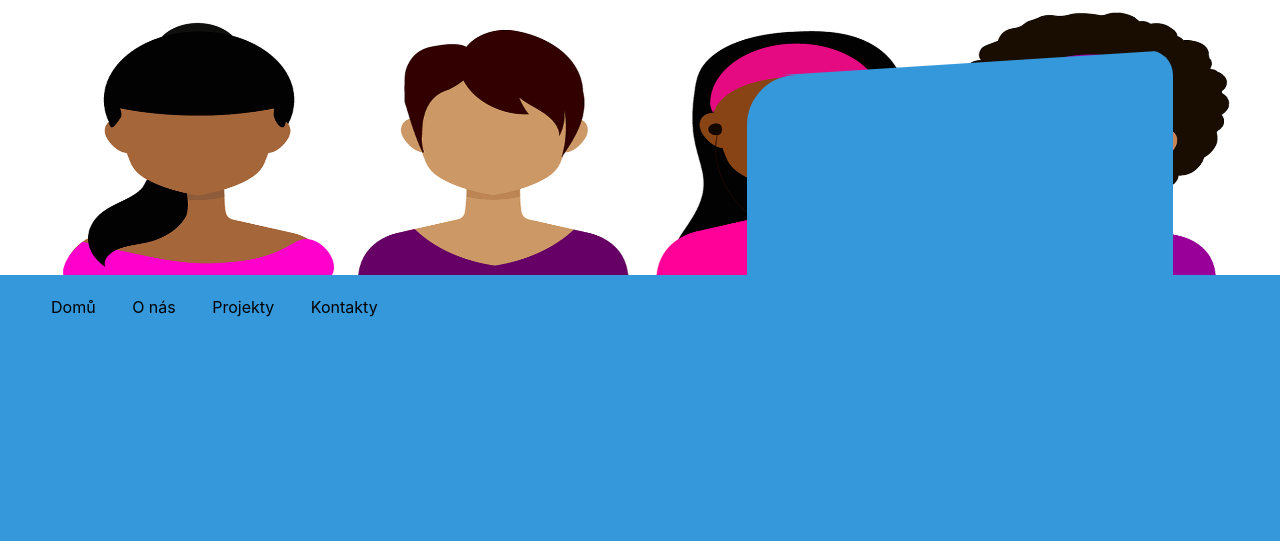
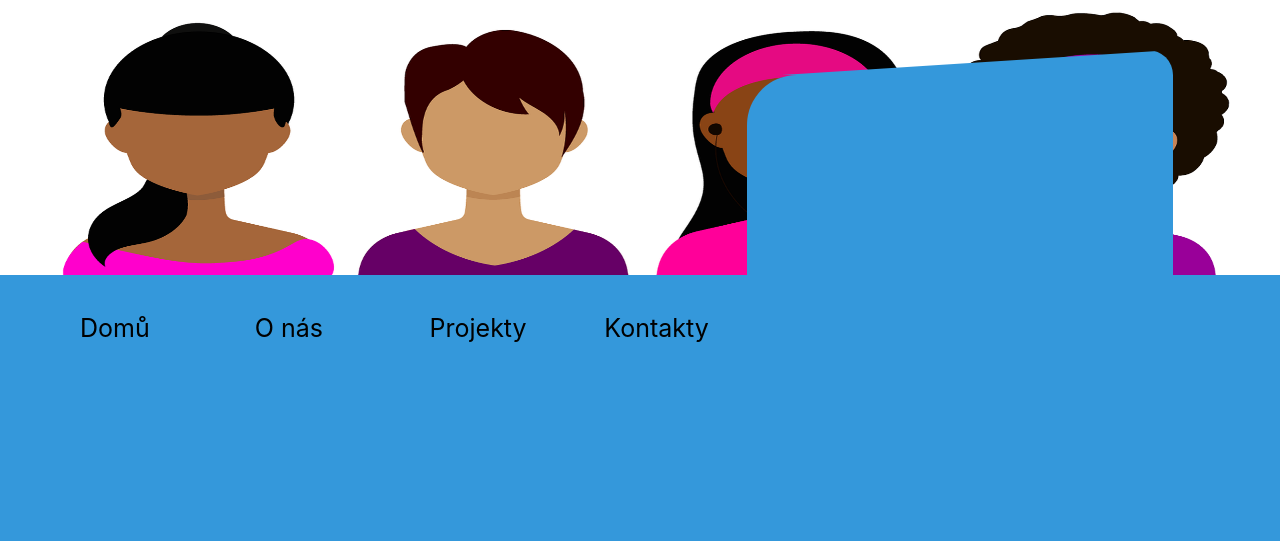
Before and after one commit to Rakullygs/Spsrakovnik-wb-charita, a PHP site: page / in a window 1280 px wide. Shown: the top 541 px of the page. Run offline with PHP 8.4, Linux system fonts and the light colour scheme.

Commit message:
navigace

```diff
--- a/css/custom.css
+++ b/css/custom.css
@@ -46,14 +46,18 @@ ul {
 }
 li {
     display: inline;
+    margin-top: 15px;
+    font-size: 25px;
+    border-radius: 100px;
+
 }
 li a {
     color: #000;
-    padding: 8px 16px;
+    padding: 25px 25px;
     text-decoration: none;
 }
 li a:hover {
     background-color: rgba(72, 172, 239, 1);
     color: white;
-    border-radius: 20px;
+    border-radius: 100px;
 }
--- a/index.php
+++ b/index.php
@@ -37,11 +37,11 @@
             </div>
             <div class="box">
                  <nav>
-                   <ul>
-                     <li><a href="#">Domů</a></li>
-                     <li><a href="#">O nás</a></li>
-                     <li><a href="#">Projekty</a></li>
-                     <li><a href="#">Kontakty</a></li>
+                     <ul class="col-xs-7">
+                     <li class="col-xs-3"><a href="#">Domů</a></li>
+                     <li class="col-xs-3"><a href="#">O nás</a></li>
+                     <li class="col-xs-3"><a href="#">Projekty</a></li>
+                     <li class="col-xs-3"><a href="#">Kontakty</a></li>
                    </ul>
                   </nav>
             </div>
```
